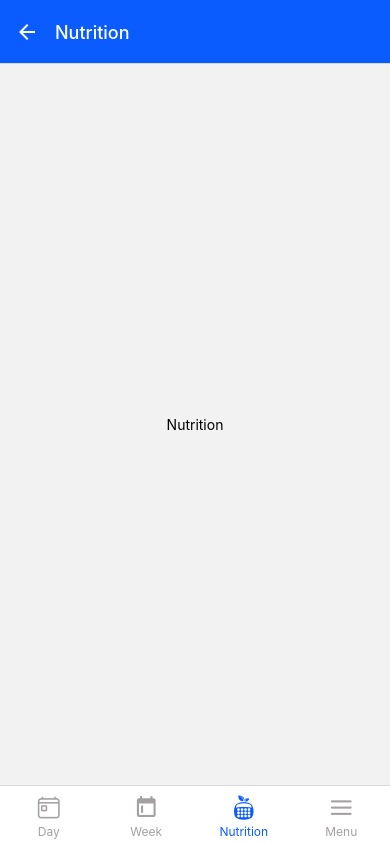
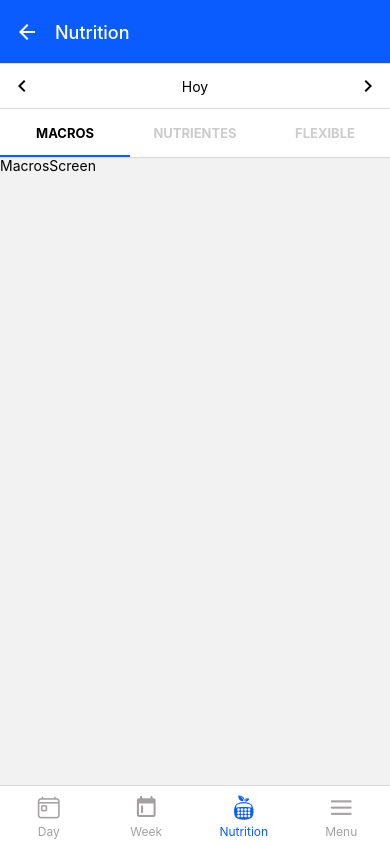
Before and after one commit to ariel151515/Flextonica, a React Native app in the folder Flextonica-Frontend/: screen /Nutrition in a window 390 px wide. Built offline with nearby package versions, Linux system fonts and the light colour scheme.

Commit message:
pantalla Nutrition terminada, las bases

```diff
--- a/Flextonica-Frontend/navigation/Navigation.jsx
+++ b/Flextonica-Frontend/navigation/Navigation.jsx
@@ -6,7 +6,7 @@ import { createBottomTabNavigator } from '@react-navigation/bottom-tabs';
 import DayScreen from '../screens/DayScreen/DayScreen';
 import WeekScreen from '../screens/WeekScreens/WeekScreen';
 import MenuScreen from '../screens/MenuScreens/MenuScreens';
-import NutricionScreen from '../screens/NutricionScreens/NutricionScreens';
+import NutritionTabs from '../screens/NutritionTabs/NutritionTabs';
 
 // Iconos tab
 import { Feather } from '@expo/vector-icons'; // menú
@@ -77,7 +77,7 @@ const TabGroup = () => {
 
             <Tab.Screen
                 name="Nutrition"
-                component={NutricionScreen}
+                component={NutritionTabs}
                 options={{
                     tabBarIcon: ({ focused, color, size }) => (
                         <FontAwesome5
--- a/Flextonica-Frontend/package.json
+++ b/Flextonica-Frontend/package.json
@@ -10,13 +10,16 @@
   },
   "dependencies": {
     "@react-navigation/bottom-tabs": "^6.5.16",
+    "@react-navigation/material-top-tabs": "^6.6.12",
     "@react-navigation/native": "^6.1.14",
     "expo": "~50.0.11",
     "expo-status-bar": "~1.11.1",
     "react": "18.2.0",
     "react-native": "0.73.4",
     "react-native-safe-area-context": "^4.8.2",
-    "react-native-screens": "~3.29.0"
+    "react-native-screens": "~3.29.0",
+    "react-native-tab-view": "^3.5.2",
+    "react-native-pager-view": "6.2.3"
   },
   "devDependencies": {
     "@babel/core": "^7.20.0"
--- a/Flextonica-Frontend/screens/NutricionScreens/NutricionScreens.jsx
+++ /dev/null
@@ -1,45 +0,0 @@
-import React from 'react';
-import { View, Text, StyleSheet, TouchableOpacity } from 'react-native';
-import { useNavigation } from '@react-navigation/native';
-import { MaterialIcons } from '@expo/vector-icons';
-
-const Nutrition = () => {
-  const navigation = useNavigation();
-
-  React.useLayoutEffect(() => {
-    navigation.setOptions({
-      headerStyle: {
-        backgroundColor: '#0B5CFF', // Cambia el color de fondo de la barra superior
-      },
-      headerTintColor: '#fff', // Cambia el color del texto en la barra superior
-      headerLeft: () => (
-        <TouchableOpacity
-          style={styles.backButton}
-          onPress={() => navigation.goBack()}
-        >
-          <MaterialIcons name="arrow-back" size={24} color="#fff" />
-        </TouchableOpacity>
-      ),
-    });
-  }, [navigation]);
-
-  return (
-    <View style={styles.container}>
-      <Text>Nutrition</Text>
-      {/* Contenido de la pantalla de nutrición */}
-    </View>
-  );
-};
-
-const styles = StyleSheet.create({
-  container: {
-    flex: 1,
-    alignItems: 'center',
-    justifyContent: 'center',
-  },
-  backButton: {
-    marginLeft: 15,
-  },
-});
-
-export default Nutrition;
--- /dev/null
+++ b/Flextonica-Frontend/screens/NutritionTabs/FlexibleScreen.jsx
@@ -0,0 +1,12 @@
+import { View, Text } from 'react-native'
+import React from 'react'
+
+const FlexibleScreen = () => {
+  return (
+    <View>
+      <Text>FlexibleScreen</Text>
+    </View>
+  )
+}
+
+export default FlexibleScreen
--- /dev/null
+++ b/Flextonica-Frontend/screens/NutritionTabs/MacrosScreen.jsx
@@ -0,0 +1,12 @@
+import { View, Text } from 'react-native'
+import React from 'react'
+
+const MacrosScreen = () => {
+  return (
+    <View>
+      <Text>MacrosScreen</Text>
+    </View>
+  )
+}
+
+export default MacrosScreen
--- /dev/null
+++ b/Flextonica-Frontend/screens/NutritionTabs/NutrientesScreen.jsx
@@ -0,0 +1,12 @@
+import { View, Text } from 'react-native'
+import React from 'react'
+
+const NutrientesScreen = () => {
+  return (
+    <View>
+      <Text>NutrientesScreen</Text>
+    </View>
+  )
+}
+
+export default NutrientesScreen
--- /dev/null
+++ b/Flextonica-Frontend/screens/NutritionTabs/NutritionTabs.jsx
@@ -0,0 +1,67 @@
+import React from 'react';
+import { View, Text, StyleSheet, TouchableOpacity } from 'react-native';
+import { useNavigation } from '@react-navigation/native';
+import { MaterialIcons } from '@expo/vector-icons';
+import { createMaterialTopTabNavigator } from '@react-navigation/material-top-tabs';
+import DatepickerComponent from '../../components/DatepickerComponent';
+import MacrosScreen from '../NutritionTabs/MacrosScreen';
+import NutrientesScreen from '../NutritionTabs/NutrientesScreen';
+import FlexibleScreen from '../NutritionTabs/FlexibleScreen';
+
+const Tab = createMaterialTopTabNavigator();
+
+const NutritionTabs = () => {
+  const navigation = useNavigation();
+
+  React.useLayoutEffect(() => {
+    navigation.setOptions({
+      headerStyle: {
+        backgroundColor: '#0B5CFF',
+      },
+      headerTintColor: '#fff',
+      headerLeft: () => (
+        <TouchableOpacity
+          style={styles.backButton}
+          onPress={() => navigation.goBack()}
+        >
+          <MaterialIcons name="arrow-back" size={24} color="#fff" />
+        </TouchableOpacity>
+      ),
+    });
+  }, [navigation]);
+
+  return (
+    <View style={{ flex: 1 }}>
+      <DatepickerComponent />
+      <Tab.Navigator
+        tabBarOptions={{
+          style: {
+            backgroundColor: '#fff', // Color de fondo de las pestañas
+            borderTopWidth: 1, // Grosor del borde superior
+            borderTopColor: '#D9D9D9', // Color del borde superior
+          },
+          labelStyle: {
+            fontWeight: 'bold', // Fuente en negrita
+          },
+          activeTintColor: '#000', // Color del texto de la pestaña activa
+          inactiveTintColor: '#ccc', // Color del texto de la pestaña inactiva
+          indicatorStyle: {
+            backgroundColor: '#0B5CFF', // Color del indicador de pestaña activa
+          },
+        }}
+      >
+        <Tab.Screen name="MACROS" component={MacrosScreen} />
+        <Tab.Screen name="NUTRIENTES" component={NutrientesScreen} />
+        <Tab.Screen name="FLEXIBLE" component={FlexibleScreen} />
+      </Tab.Navigator>
+    </View>
+  );
+};
+
+const styles = StyleSheet.create({
+  backButton: {
+    marginLeft: 15,
+  },
+});
+
+export default NutritionTabs;
```
Also changed, not shown: 1 other file (tests, documents, lock files or other folders).
